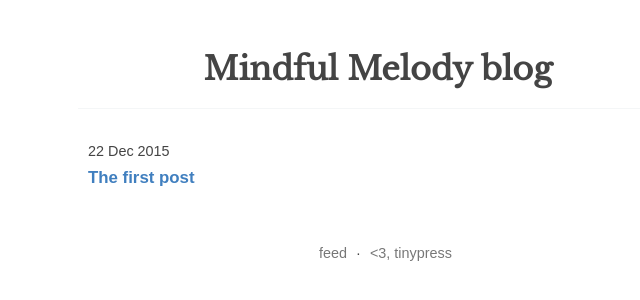
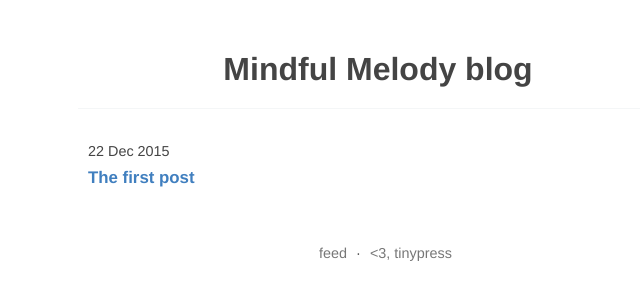
Before and after one commit to Tony-Saijo/Tony-Saijo.github.io, a Jekyll site: the page built from index.html, in a window 1280 px wide. Shown: the top 300 px of the page, without its empty margins (262-902 px from the left). Built offline with Jekyll 4.4.1, drawn with Linux system fonts in a browser that asks for light colours; the list of posts is cut into pages by our own code.

Commit message:
updating blog style

```diff
--- a/assets/css/style.css
+++ b/assets/css/style.css
@@ -9,7 +9,7 @@
 
 body{
     line-height: 1.6em;
-    font-family: Arial,sans-serif;
+    font-family: Helvetica,sans-serif;
     color: #444;
     padding-top: 20px
 }
@@ -35,7 +35,7 @@ nav a{
   font-size: 90%;
 }
 header{
-    font-family: 'Libre Baskerville', Georgia;
+    font-family: Helvetica, sans-serif;
     margin: 10px 0;
     padding: 20px;
     border-bottom: 1px solid #F4F6F7;
```
